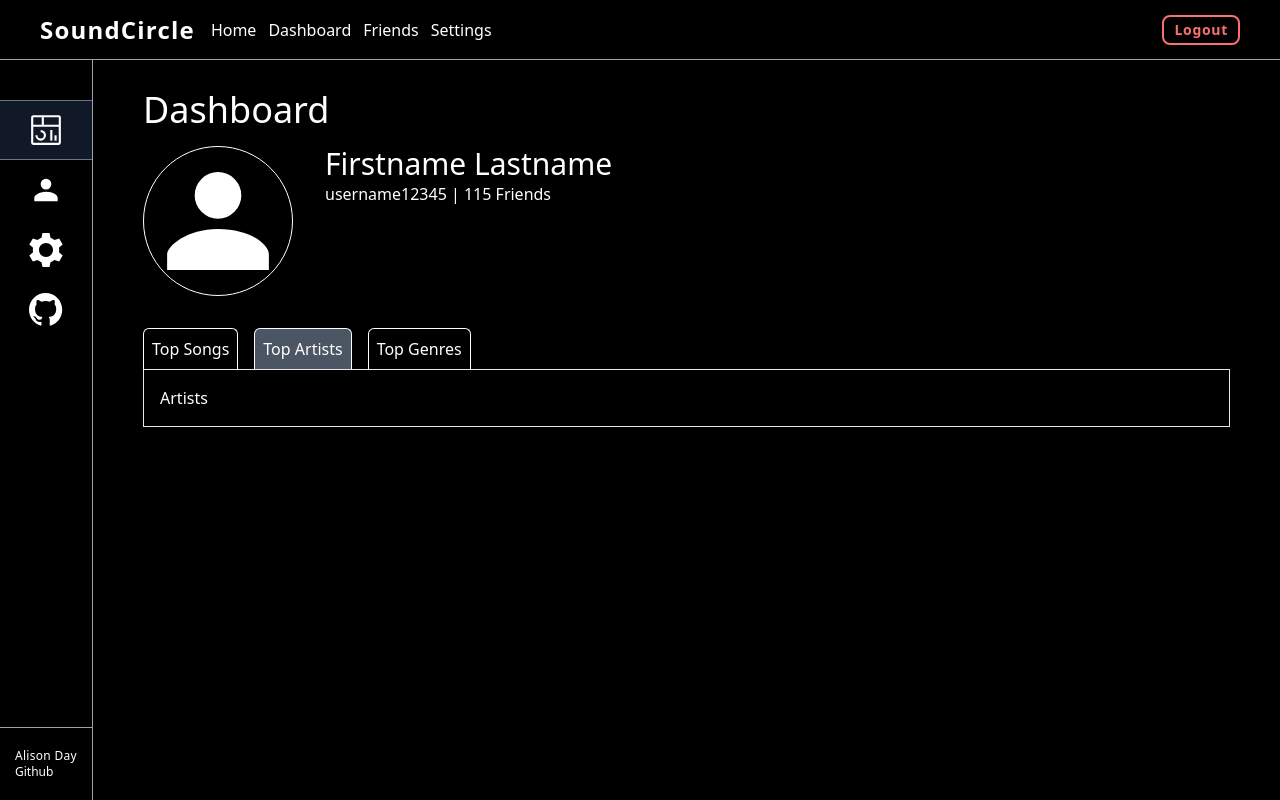
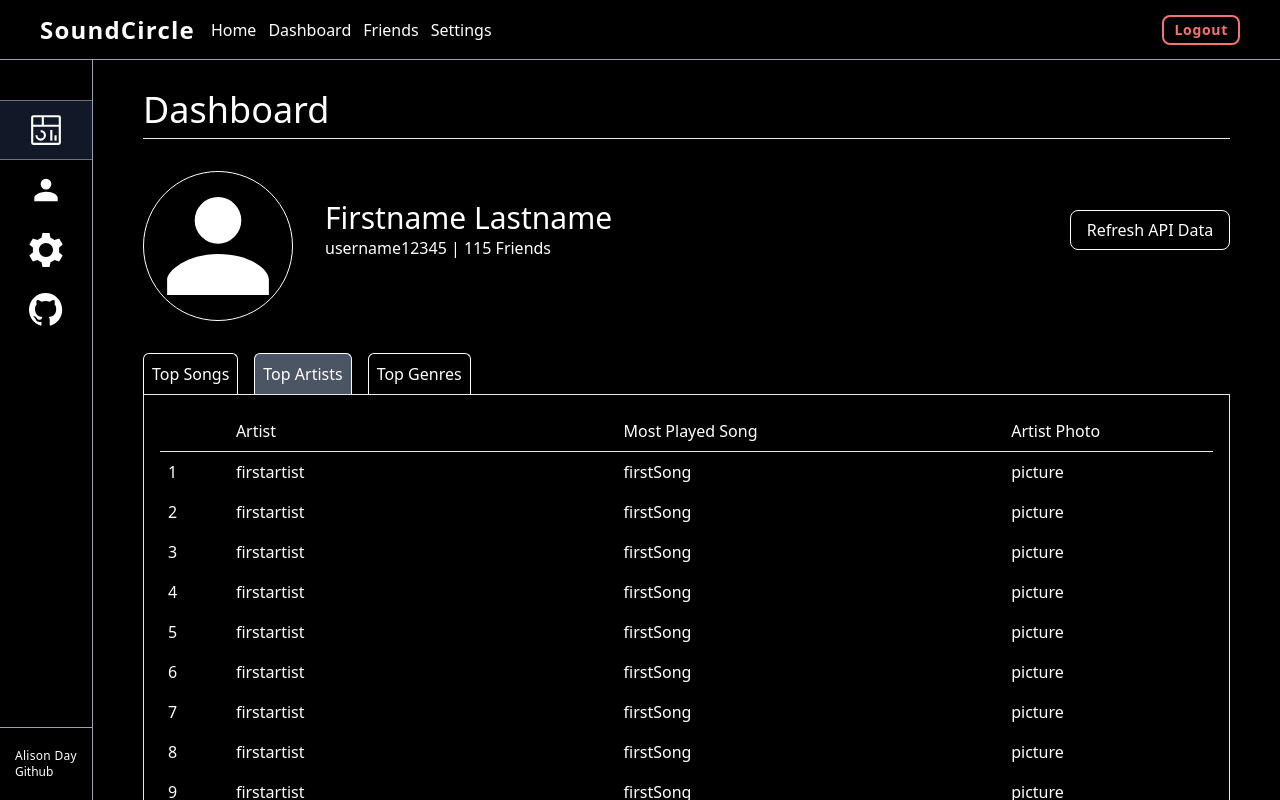
Before and after one commit to aday2418/startup, a Next.js app: page /dashboard in a window 1280 px wide. Both pictures are taken after a click on the button "Top Artists". Built offline with nearby package versions, Linux system fonts and the light colour scheme.

Commit message:
Finished dashboard and settings

```diff
--- /dev/null
+++ b/src/app/dashboard/ArtistRow.jsx
@@ -0,0 +1,10 @@
+export default function ArtistRow({number, song, artist, album, picture}){
+    return(
+        <div className="flex flex-row justify-between p-2">
+            <p className="w-[70px]">{number}</p>
+            <p className="w-[400px]">{artist}</p>
+            <p className="w-[400px]">{song}</p>
+            <p className="w-[200px]">{picture}</p>
+        </div>
+    )
+}
--- a/src/app/dashboard/Artists.jsx
+++ b/src/app/dashboard/Artists.jsx
@@ -1,7 +1,24 @@
+import ArtistRow from "./ArtistRow"
 export default function Artists(){
     return(
-        <div className="text-white">
-            <h1>Artists</h1>
+        <div className="flex flex-col">
+            <ArtistRow number="" artist="Artist" song="Most Played Song" picture="Artist Photo"/>
+            <div class="w-full border-t border-gray-200"></div>
+            <ArtistRow number="1" song="firstSong" artist="firstartist" picture="picture"/>
+            <ArtistRow number="2" song="firstSong" artist="firstartist" picture="picture"/>
+            <ArtistRow number="3" song="firstSong" artist="firstartist" picture="picture"/>
+            <ArtistRow number="4" song="firstSong" artist="firstartist" picture="picture"/>
+            <ArtistRow number="5" song="firstSong" artist="firstartist" picture="picture"/>
+            <ArtistRow number="6" song="firstSong" artist="firstartist" picture="picture"/>
+            <ArtistRow number="7" song="firstSong" artist="firstartist" picture="picture"/>
+            <ArtistRow number="8" song="firstSong" artist="firstartist" picture="picture"/>
+            <ArtistRow number="9" song="firstSong" artist="firstartist" picture="picture"/>
+            <ArtistRow number="10" song="firstSong" artist="firstartist" picture="picture"/>
+            <ArtistRow number="11" song="firstSong" artist="firstartist" picture="picture"/>
+            <ArtistRow number="12" song="firstSong" artist="firstartist" picture="picture"/>
+            <ArtistRow number="13" song="firstSong" artist="firstartist" picture="picture"/>
+            <ArtistRow number="14" song="firstSong" artist="firstartist" picture="picture"/>
+            <ArtistRow number="15" song="firstSong" artist="firstartist" picture="picture"/>
         </div>
     )
 }
--- a/src/app/dashboard/PageInfo.jsx
+++ b/src/app/dashboard/PageInfo.jsx
@@ -1,7 +1,8 @@
 export default function PageInfo({title, children}){
     return(
         <div className="relative w-full flex flex-col px-[50px] py-[30px] sidebar-height overflow-scroll">
-            <h1 className='text-white text-4xl mb-4'>{title}</h1>
+            <h1 className='text-white text-4xl '>{title}</h1>
+            <div class="w-full border-t border-gray-200 mt-2 mb-8"></div>
             {children}
         </div>
     )
--- a/src/app/dashboard/page.jsx
+++ b/src/app/dashboard/page.jsx
@@ -23,11 +23,15 @@ export default function Dahsboard() {
           <div className="border rounded-full border-white">
             <Friend fillColor="#FFFFFF" width={40} height={40} />
           </div>
+          <div className='flex justify-between w-full items-center pb-8'>
+            <div className='flex flex-col'>
+                <h1 className="text-3xl ">Firstname Lastname</h1>
+                <p className="text-md ">username12345 | 115 Friends</p>
+            </div>
+            <button className='flex items-center border rounded-lg border-white justify-center w-[160px] h-[40px] p-2 hover:bg-gray-700'>Refresh API Data</button>
 
-          <div className=''>
-              <h1 className="text-3xl ">Firstname Lastname</h1>
-              <h1 className="text-md ">username12345 | 115 Friends</h1>
           </div>
+
         </div>
         <div className='flex gap-4 mt-8'>
           <TableTab name="Top Songs" selected={tab == "songs"} value="songs" changeTab={changeTab}/>
@@ -42,85 +46,3 @@ export default function Dahsboard() {
     </PageInfo>
   )
 }
-/*<div>
-      <h1>SoundCircle<sup>&reg;</sup></h1>
-
-      <hr />
-
-    <main>
-      <div>
-        <h2>Your Profile</h2>
-      </div>
-      <table>
-        <tr>
-          <td>
-            <img src="/src/images/profilePicture.svg" alt="Profile Picture" width="100"/>
-          </td>
-          <td>
-            <div class="user">
-              <span>Username:</span>
-              <span class="user-name">MusicListener22873</span>
-            </div>
-            <br />
-            <div>
-              <a href="/src/html/friends.html"> 287 friends </a>
-            </div>
-          </td>
-        </tr>
-      </table>
-
-      <br />
-      <hr />
-
-      <div>
-        <h2>Your Listening Stats </h2>
-        <h4>39,082 Yearly Minutes</h4>
-        <img src="/src/images/lineGraph.jpeg" alt="Listening Graph" />
-        <p>**In the final version this will be a line graph of the listening time by month</p>
-        <table>
-          <tr>
-            <td>
-              <h4>Top Songs</h4>
-              <ol>
-                <li>Something in the Orange</li>
-                <li>Piano Man</li>
-                <li>Stick Season</li>
-                <li>Alrighty Aphrodite</li>
-                <li>Eye of the Tiger</li>
-              </ol>
-            </td>
-            <td>
-              <img src="/src/images/somethingInTheOrange.jpeg" alt="Album Cover" width="150" height="150"/>
-            </td>
-          </tr>
-        </table>
-        <table>
-          <tr>
-            <td>
-              <h4> Top Artists</h4>
-              <ol>
-                <li>Phoebe Bridgers</li>
-                <li>Noah Kahan</li>
-                <li>Peach Pit</li>
-                <li>Zach Bryan</li>
-                <li>Hozier</li>
-              </ol>
-            </td>
-            <td>
-              <img src="/src/images/phoebeBridgers.jpeg" alt="Artist" width="150" height="150"/>
-            </td>
-          </tr>
-        </table>
-        <br/>
-        <button type="submit">Refresh All Data From Spotify API</button>
-        <p>**In the final version the listening minutes, top songs, and top artists will all come from the spotify API</p>
-      </div>
-    </main>
-
-    <footer>
-      <hr />
-      <span class="text-reset">Alison Day</span>
-      <br />
-      <a href="https://github.com/aday2418/startup">GitHub</a>
-    </footer>
-    </div>*/
--- a/src/app/dashboard/settings/page.jsx
+++ b/src/app/dashboard/settings/page.jsx
@@ -18,14 +18,14 @@ export default function Settings() {
                             <h1 className='text-3xl'>Username</h1>
                             <p>User12345</p>
                         </div>
-                        <button className="flex items-center border rounded-md border-white w-[200px] h-[20px] justify-center p-3">Change Username</button>
+                        <button className="flex items-center border rounded-lg border-white w-[200px] h-[40px] justify-center p-3 hover:bg-gray-700">Change Username</button>
                     </div>
                     <div className='flex flex-row items-center justify-between'>
                         <div>
                             <h1 className='text-3xl'>Spotify Account</h1>
                             <p>spotifyUser12345</p>
                         </div>
-                        <button className="flex items-center border rounded-md border-white justify-center w-[200px] h-[20px] p-3">Update Linked Account</button>
+                        <button className="flex items-center border rounded-lg border-white justify-center w-[200px] h-[40px] p-3 hover:bg-gray-700">Update Linked Account</button>
                     </div>
                 </div>
             </div>
@@ -38,49 +38,10 @@ export default function Settings() {
                         </label>
                     <p>Dark Mode</p>
                 </div>
-                <button className='flex items-center border w-[150px] rounded-md border-white justify-center p-1'>Save Preferences</button>
+                <button className='flex items-center border w-[150px] rounded-md border-white justify-center mt-4 p-1 hover:bg-gray-700'>Save Preferences</button>
             </div>
         </div>
     </PageInfo>
 
     )
 }
-/*<div>
-        <h1>SoundCircle<sup>&reg;</sup></h1>
-
-        <hr />
-
-
-        <main>
-        <h2>Profile Information</h2>
-        <table>
-            <tr>
-            <td>
-                <img src="/src/images/profilePicture.svg" alt="Profile Picture" width="80"/>
-            </td>
-            <td>
-                <span><p>Username: MusicListener22873</p></span>
-                <span><p>Password: 12345</p></span>
-            </td>
-            </tr>
-        </table>
-        <button type="submit">Update Profile Information</button>
-        <hr/>
-        <h2>Customization</h2>
-        <table>
-            <tr>
-            <td><p>Dark Mode</p> </td>
-            <td><input type="checkbox"/> </td>
-            </tr>
-        </table>
-        <button type="submit">Save Settings</button>
-        </main>
-        <br/>
-
-        <footer>
-        <hr />
-        <span class="text-reset">Alison Day</span>
-        <br />
-        <a href="https://github.com/aday2418/startup">GitHub for SoundCircle</a>
-        </footer>
-    </div>*/
```
